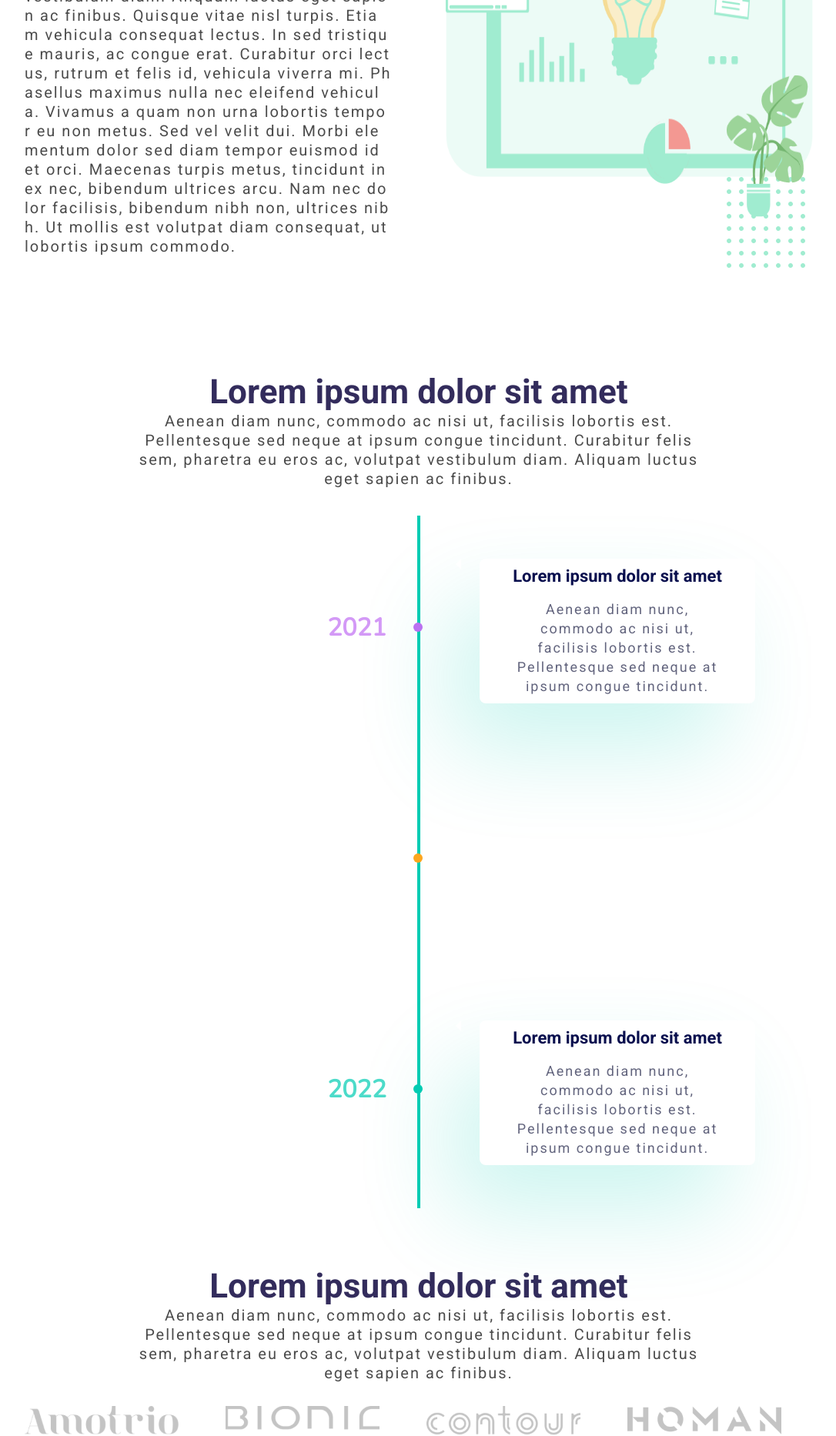
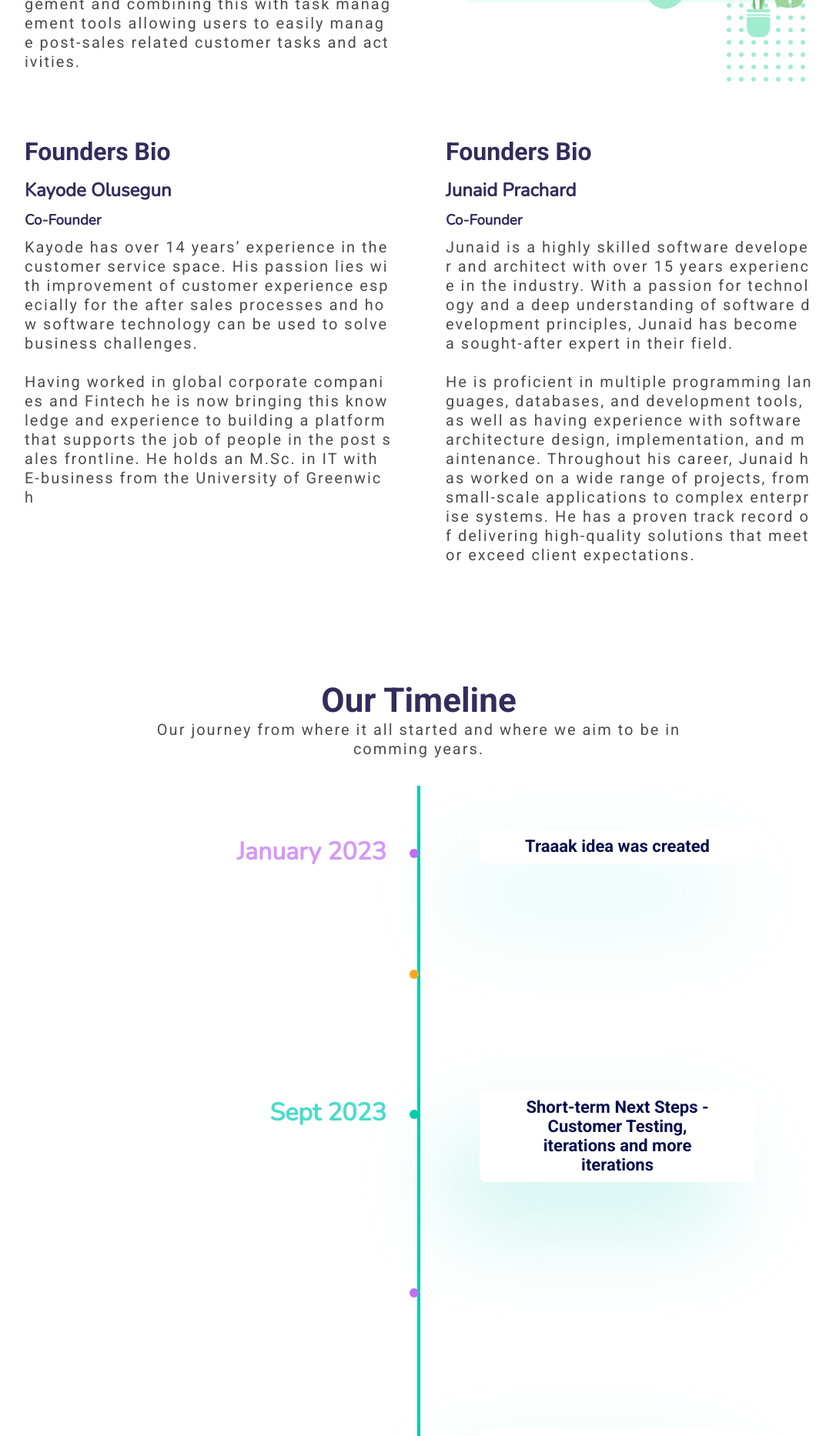
Before and after one commit to junaidp/taasklanding, a React (Create React App) app: page /about in a window 1280 px wide. Shown: the part 880-2746 px from the top of the page at 77% size, without its empty margins (96-1182 px from the left). Built offline with nearby package versions, Linux system fonts and the light colour scheme; a web font is replaced by a local one.

Commit message:
Video Added, Content Updated, Contact Form Setup.

```diff
--- a/package.json
+++ b/package.json
@@ -2,9 +2,9 @@
   "name": "my-app",
   "version": "0.1.0",
   "private": true,
-    "engines": {
+  "engines": {
     "node": "18.15.0",
-    "npm":"9.5.0"
+    "npm": "9.5.0"
   },
   "dependencies": {
     "@emotion/react": "^11.11.1",
@@ -14,6 +14,7 @@
     "@testing-library/jest-dom": "^5.17.0",
     "@testing-library/react": "^13.4.0",
     "@testing-library/user-event": "^13.5.0",
+    "emailjs-com": "^3.2.0",
     "react": "^18.2.0",
     "react-dom": "^18.2.0",
     "react-icons": "^4.10.1",
--- a/src/components/AboutComponents/AboutContent.css
+++ b/src/components/AboutComponents/AboutContent.css
@@ -7,7 +7,22 @@
   gap: 70px;
   padding: 150px 0px;
 }
+.foundersBio{
+  text-align: center;
+}
 .aboutContent h1 {
+  margin-top: 15px;
+  margin-bottom: 15px;
+  color: #332c5c;
+  font-family: "Nunito", sans-serif;
+}
+.aboutContent h2 {
+  margin-bottom: 10px;
+  color: #332c5c;
+  font-family: "Nunito", sans-serif;
+}
+.aboutContent h3 {
+  margin-bottom: 10px;
   color: #332c5c;
   font-family: "Nunito", sans-serif;
 }
--- a/src/components/AboutComponents/AboutContent.jsx
+++ b/src/components/AboutComponents/AboutContent.jsx
@@ -11,18 +11,16 @@ const AboutContent = () => {
       <div className="aboutContent">
         <h1>About Traaak</h1>
         <p>
-          Lorem ipsum dolor sit amet, consectetur adipiscing elit. Aenean diam
-          nunc, commodo ac nisi ut, facilisis lobortis est. Pellentesque sed
-          neque at ipsum congue tincidunt. Curabitur felis sem, pharetra eu eros
-          ac, volutpat vestibulum diam. Aliquam luctus eget sapien ac finibus.
-          Quisque vitae nisl turpis. Etiam vehicula consequat lectus. In sed
-          tristique mauris, ac congue erat. Curabitur orci lectus, rutrum et
-          felis id, vehicula viverra mi. Phasellus maximus nulla nec eleifend
-          vehicula. Vivamus a quam non urna lobortis tempor eu non metus. Sed
-          vel velit dui. Morbi elementum dolor sed diam tempor euismod id et
-          orci. Maecenas turpis metus, tincidunt in ex nec, bibendum ultrices
-          arcu. Nam nec dolor facilisis, bibendum nibh non, ultrices nibh. Ut
-          mollis est volutpat diam consequat, ut lobortis ipsum commodo.
+        Traaak was created by individuals who are passionate about technology
+        and improvement of  customer experience and the idea was born because
+        of challenges of using existing platforms to manage tasks related to the
+        post sales customer lifecycle. <br></br>
+        <br></br>
+        Our aim is to simplify the process of managing the activities related to a
+        post sales customer portfolio by bringing together the basic aspects of a
+        Customer Relationship Management and combining this with task
+        management tools allowing users to easily manage post-sales related
+        customer tasks and activities.
         </p>
       </div>
       <div className="aboutImageWrapper">
@@ -31,6 +29,40 @@ const AboutContent = () => {
         <img src={vBar} className="aboutVBar" />
         <img src={hBar} className="aboutHbar" />
       </div>
+      <div className="aboutContent">
+        <strong><h1>Founders Bio</h1></strong>
+        <h2>Kayode Olusegun</h2>
+        <h3>Co-Founder</h3>
+        <p>
+        Kayode has over 14 years’ experience in the customer service space. His
+        passion lies with improvement of customer experience especially for the
+        after sales processes and how software technology can be used to solve
+        business challenges. <br></br>
+        <br></br>
+        Having worked in global corporate companies and Fintech he is now
+        bringing this knowledge and experience to building a platform that
+        supports the job of people in the post sales frontline. He holds an M.Sc. in
+        IT with E-business from the University of Greenwich
+        </p>
+      </div>
+      <div className="aboutContent">
+        <strong><h1>Founders Bio</h1></strong>
+        <h2>Junaid Prachard</h2>
+        <h3>Co-Founder</h3>
+        <p>
+        Junaid is a highly skilled software developer and architect with over 15
+        years experience in the industry. With a passion for technology and a deep
+        understanding of software development principles, Junaid has become a
+         sought-after expert in their field. <br></br>
+        <br></br>
+        He is proficient in multiple programming languages, databases, and development
+        tools, as well as having experience with software architecture design,
+        implementation, and maintenance. Throughout his career, Junaid has worked on a
+        wide range of projects, from small-scale applications to complex
+        enterprise systems. He has a proven track record of delivering high-quality
+        solutions that meet or exceed client expectations.
+        </p>
+      </div>
     </div>
   );
 };
--- a/src/components/AboutComponents/Companies.css
+++ b/src/components/AboutComponents/Companies.css
@@ -1,4 +1,5 @@
 .companyMain h1 {
+  visibility: hidden;
   color: #332c5c;
   font-family: 700;
   font-family: "Nunito", sans-serif;
@@ -7,11 +8,13 @@
 }
 
 .companyMain{
+  visibility: hidden;
   padding: 40px 0px;
 }
 
 .companyMain p {
   color: #4c4c4c;
+  visibility: hidden;
   font-size: 20px;
   font-weight: 400;
   font-family: "Nunito", sans-serif;
--- a/src/components/AboutComponents/TimeLine.css
+++ b/src/components/AboutComponents/TimeLine.css
@@ -1,4 +1,5 @@
 .timeLineMain h1 {
+
   color: #332c5c;
   font-family: 700;
   font-family: "Nunito", sans-serif;
@@ -7,6 +8,7 @@
 }
 
 .timeLineMain p {
+
   color: #4c4c4c;
   font-size: 20px;
   font-weight: 400;
@@ -18,12 +20,14 @@
 }
 
 .timeline {
+
   width: 80%;
   margin-left: 50%;
   transform: translateX(-50%);
   padding: 35px 0px;
 }
 .date1 {
+
   color: #c06ef3;
   font-size: 70px;
   font-weight: 700;
@@ -33,11 +37,13 @@
 }
 
 .icon1 {
+
   width: 30px;
   height: 10px;
   background-color: #c06ef3;
 }
 .date2 {
+
   color: #fca61f;
   font-size: 70px;
   font-weight: 700;
@@ -47,12 +53,14 @@
 }
 
 .icon2 {
+
   width: 30px;
   height: 10px;
   background-color: #fca61f;
 }
 
 .date3 {
+
   color: #00ccb3;
   font-size: 70px;
   font-weight: 700;
@@ -62,12 +70,14 @@
 }
 
 .icon3 {
+
   width: 30px;
   height: 10px;
   background-color: #00ccb3;
 }
 
 .timelineWrapper {
+
   background: #ffffff;
   box-shadow: -40px 60px 120px rgba(0, 204, 179, 0.2);
   border-radius: 8px;
@@ -75,6 +85,7 @@
 }
 
 .timelineWrapper h1 {
+
   color: #090f4e;
   font-size: 22px;
   font-weight: 700;
@@ -82,6 +93,7 @@
   /* word-break: break-all; */
 }
 .timelineWrapper p {
+
   color: #63657e;
   font-size: 18px;
   font-weight: 600;
@@ -94,11 +106,12 @@
 .vertical-timeline--two-columns
   .vertical-timeline-element-content
   .vertical-timeline-element-date {
+
   position: absolute;
   width: 102%;
   left: 124%;
   /* top: -39px; */
-  top: 66px;
+  /* top: 30px; */
   font-size: 16px;
   /* font-size: 3rem; */
   font-size: 2rem;
@@ -107,17 +120,19 @@
 
 /* The Icon Styles */
 .vertical-timeline--two-columns .vertical-timeline-element-icon {
+
   width: 12px;
   height: 12px;
-  left: 52.5%;
+  left: 52%;
   margin-left: -30px;
   /* top: 22px; */
-  top: 107px;
+  top: 50px;
   box-shadow: 0px 0px;
 }
 
 /* Removing the box shadow */
 .vertical-timeline-element-content {
+
   box-shadow: 0px 0px 0px 0px;
 }
 
@@ -125,6 +140,7 @@
   .vertical-timeline--two-columns
     .vertical-timeline-element-content
     .vertical-timeline-element-date {
+
     /* position: absolute; */
     width: 102%;
     /* left: 124%; */
--- a/src/components/AboutComponents/TimeLine.jsx
+++ b/src/components/AboutComponents/TimeLine.jsx
@@ -9,12 +9,9 @@ import "./TimeLine.css";
 const TimeLine = () => {
   return (
     <div className="timeLineMain">
-      <h1>Lorem ipsum dolor sit amet</h1>
+      <h1>Our Timeline</h1>
       <p>
-        Aenean diam nunc, commodo ac nisi ut, facilisis lobortis est.
-        Pellentesque sed neque at ipsum congue tincidunt. Curabitur felis sem,
-        pharetra eu eros ac, volutpat vestibulum diam. Aliquam luctus eget
-        sapien ac finibus.
+        Our journey from where it all started and where we aim to be in comming years.
       </p>
 
       <div className="timeline">
@@ -25,49 +22,61 @@ const TimeLine = () => {
         >
           <VerticalTimelineElement
             className="vertical-timeline-element--work costum-line costum-line"
-            date="2021"
+            date="January 2023"
             dateClassName="date1"
             iconClassName="icon1"
             position="right"
           >
             <div className="timelineWrapper">
-              <h1>Lorem ipsum dolor sit amet</h1>
-              <p>
-                Aenean diam nunc, commodo ac nisi ut, facilisis lobortis est.
-                Pellentesque sed neque at ipsum congue tincidunt.
-              </p>
+              <h1>Traaak idea was created</h1>
             </div>
           </VerticalTimelineElement>
           <VerticalTimelineElement
             className="vertical-timeline-element--work"
-            date="2022"
+            date="August 2023"
             // iconStyle={{ background: "#C06EF3", color: "#C06EF3" }}
             position="left"
             dateClassName="date2"
             iconClassName="icon2"
           >
             <div className="timelineWrapper">
-              <h1>Lorem ipsum dolor sit amet</h1>
-              <p>
-                Aenean diam nunc, commodo ac nisi ut, facilisis lobortis est.
-                Pellentesque sed neque at ipsum congue tincidunt.
-              </p>
+              <h1>Minimum Viable Product (MVP) produced</h1>
             </div>
           </VerticalTimelineElement>
           <VerticalTimelineElement
             className="vertical-timeline-element--work"
-            date="2022"
+            date="Sept 2023"
             // iconStyle={{ background: "rgb(33, 150, 243)", color: "#fff" }}
             position="right"
             dateClassName="date3"
             iconClassName="icon3"
           >
             <div className="timelineWrapper">
-              <h1>Lorem ipsum dolor sit amet</h1>
-              <p>
-                Aenean diam nunc, commodo ac nisi ut, facilisis lobortis est.
-                Pellentesque sed neque at ipsum congue tincidunt.
-              </p>
+              <h1>Short-term Next Steps - Customer Testing, iterations and more iterations</h1>
+            </div>
+          </VerticalTimelineElement>
+          <VerticalTimelineElement
+            className="vertical-timeline-element--work"
+            date="February 2024"
+            // iconStyle={{ background: "rgb(33, 150, 243)", color: "#fff" }}
+            position="left"
+            dateClassName="date1"
+            iconClassName="icon1"
+          >
+            <div className="timelineWrapper">
+              <h1>Medium-term next steps- soft launch with early adopting customers</h1>
+            </div>
+          </VerticalTimelineElement>
+          <VerticalTimelineElement
+            className="vertical-timeline-element--work"
+            date="July 2024"
+            // iconStyle={{ background: "rgb(33, 150, 243)", color: "#fff" }}
+            position="right"
+            dateClassName="date2"
+            iconClassName="icon2"
+          >
+            <div className="timelineWrapper">
+              <h1>Long-term next steps - full launch and scaling</h1>
             </div>
           </VerticalTimelineElement>
         </VerticalTimeline>
--- a/src/components/AboutComponents/index.js
+++ b/src/components/AboutComponents/index.js
@@ -1,6 +1,6 @@
 import AboutContent from "./AboutContent";
-import AboutNumbers from "./AboutNumbers";
+// import AboutNumbers from "./AboutNumbers";
 import TimeLine from "./TimeLine";
 import Companies from "./Componies";
 
-export { AboutNumbers, AboutContent, TimeLine, Companies };
+export { TimeLine, AboutContent, Companies };
--- a/src/components/HomeComponents/ContactForm.jsx
+++ b/src/components/HomeComponents/ContactForm.jsx
@@ -1,14 +1,31 @@
-import * as React from "react";
+import React, { useState } from "react";
 import Dialog from "@mui/material/Dialog";
-import { useSelector ,useDispatch} from "react-redux";
-import {closeContactForm}  from "../../features/appSlice"
+import { useSelector, useDispatch } from "react-redux";
+import { closeContactForm } from "../../features/appSlice";
+import emailjs from "emailjs-com"; // Import EmailJS
 
 export default function Contact() {
-  let dispatch=useDispatch()
-  let {contactForm}=useSelector((state)=>state.store)
+  const dispatch = useDispatch();
+  const { contactForm } = useSelector((state) => state.store);
 
   const handleClose = () => {
-    dispatch(closeContactForm())
+    dispatch(closeContactForm());
+  };
+
+  const sendEmail = (e) => {
+    e.preventDefault();
+
+    emailjs
+      .sendForm("service_rbsuhse", "template_m38uyjv", e.target, "nLSPfTxHc9lqKP_hy")
+      .then(
+        (result) => {
+          console.log("Email sent successfully:", result.text);
+          handleClose(); // Close the dialog after a successful email submission
+        },
+        (error) => {
+          console.error("Email sending failed:", error.text);
+        }
+      );
   };
 
   return (
@@ -24,30 +41,51 @@ export default function Contact() {
           <h1 id="alert-dialog-title" className="dialogBoxHeader">
             Contact Us
           </h1>
+          <form onSubmit={sendEmail}>
             <div className="dialogBoxTextFieldsGrid">
               <div className="dialogBoxTextField">
                 <p>First Name</p>
-              <input placeholder="John" className="dialogBoxInput" />
+                <input
+                  type="text"
+                  name="firstName"
+                  placeholder="John"
+                  className="dialogBoxInput"
+                />
               </div>
               <div className="dialogBoxTextField">
                 <p>Last Name</p>
-              <input placeholder="Doe" className="dialogBoxInput" />
+                <input
+                  type="text"
+                  name="lastName"
+                  placeholder="Doe"
+                  className="dialogBoxInput"
+                />
               </div>
               <div className="dialogBoxTextField">
                 <p>Email</p>
                 <input
+                  type="email"
+                  name="email"
                   placeholder="johndoe@gmail.com"
                   className="dialogBoxInput"
                 />
               </div>
               <div className="dialogBoxTextField">
                 <p>Number</p>
-              <input placeholder="123 456 7890" className="dialogBoxInput" />
+                <input
+                  type="text"
+                  name="number"
+                  placeholder="123 456 7890"
+                  className="dialogBoxInput"
+                />
               </div>
             </div>
             <div className="contactBtn">
-            <button className="homeBtnCommon">Submit</button>
+              <button type="submit" className="homeBtnCommon">
+                Submit
+              </button>
             </div>
+          </form>
         </div>
       </Dialog>
     </div>
--- a/src/components/HomeComponents/Problem.jsx
+++ b/src/components/HomeComponents/Problem.jsx
@@ -5,6 +5,7 @@ import group from "../../assets/Group.png";
 import HBar from "../../assets/horizontalBar.png";
 import VBar from "../../assets/verticalBar.png";
 import line from "../../assets/problemLine.png";
+import video from "../../assets/demo_video.mp4"
 
 const Problem = () => {
   return (
@@ -18,7 +19,11 @@ const Problem = () => {
           <img src={VBar} className="vBar" />
         </div>
 
+
         <div className="problemContent">
+        <div>
+        <video src={video} width="600" height="300" controls />
+        </div>
           <h1>The Problem</h1>
           <p>
             Most customer portfolio managers rely on multiple propriety
--- a/src/components/PricingComponents/PricingBody.jsx
+++ b/src/components/PricingComponents/PricingBody.jsx
@@ -9,16 +9,17 @@ const PricingBody = () => {
     <div className="pricingMain">
       <div className="pricingContent">
         <h1 className="PriHeadMain">
-          Morbi tempor sit amet tellus nec iaculis.
+          Manage your customer portfolio tasks more efficiently!
         </h1>
         <p className="preHeadPara">
-          Nam ut consequat elit. Ut feugiat ex sit amet viverra lobortis. Donec
-          arcu dolor, bibendum non massa in, fermentum mollis libero.
+          Our pricing aims to cater for relevant businesses at various stages and
+          sizes and however if you are uncertain about which package works best
+          for your company then you can try for a limited period, for free.
         </p>
         <div className="pricingBiling">
           <p>Bill Monthly</p>
           <img src={swit} />
-          <p>Bill Anually</p>
+          <p>Bill Annually (Annual with 10% discount)</p>
         </div>
       </div>
       <div className="pricingCards">
--- a/src/components/PricingComponents/data.js
+++ b/src/components/PricingComponents/data.js
@@ -1,45 +1,45 @@
 const Pricing = [
   {
-    head: "Base",
-    para: "Free start for your project on our platform.",
-    amount: "$0",
-    time: "Per User / Per Year",
+    head: "Basic",
+    para: "Manage your customer tasks in a structured manner.",
+    amount: "Free for 6 months",
+    time: "(then $50 p/m) and $540 if annual is selected.",
     content: [
-      "Access to editing all blocks",
-      "Editing blocks together",
-      "Access to all premium icons",
-      "A dedicated domain",
-      "Ability to integrate with CMS",
+      "Up to 50 customer portfolio size",
+      "Up to 3 users",
+      "Basic task and project features",
+      "Up to 500 GB data limit",
+      "Avaiable Support",
     ],
     dark: false,
     btn: "Try for Free",
   },
   {
-    head: "Standard",
-    para: "For a small company that wants to show what it's worth.",
-    amount: "$300",
-    time: "Per User / Per Year",
+    head: "Advanced",
+    para: "Enhance your customer task productivity with all tools in one place.",
+    amount: "$120 p/m and $1296 if annual is selected",
     content: [
-      "Access to editing all blocks",
-      "Editing blocks together",
-      "Access to all premium icons",
-      "A dedicated domain",
-      "Ability to integrate with CMS",
+      "Up to 250 customer portfolio size",
+      "Up to 5 users",
+      "Advanced task and project features",
+      "Up to 1TB data limit",
+      "Integrate up to 5 Applications",
+      "Avaiable Support",
     ],
     dark: true,
     btn: "Start 14 Days Free Trial",
   },
   {
-    head: "Unlimited",
-    para: "For a large company that wants to achieve maximum returns",
-    amount: "$600",
-    time: "Per User / Per Year",
+    head: "Professional",
+    para: "Maximise productivity for high volume customer portfolio tasks and projects.",
+    amount: "$250 p/m and $2700 if annual is selected.",
     content: [
-      "Access to editing all blocks",
-      "Editing blocks together",
-      "Access to all premium icons",
-      "A dedicated domain",
-      "Ability to integrate with CMS",
+      "Up to 500 customer portfolio size",
+      "Up to 25 Users",
+      "Full tasks and Project features",
+      "Up to 4TB data limit",
+      "Integrate Up to 15 Applications",
+      "Dedicated Support Team",
     ],
     dark: false,
     btn: "Start 14 Days Free Trial",
--- a/src/pages/About.jsx
+++ b/src/pages/About.jsx
@@ -1,12 +1,12 @@
 import React from "react";
 import Navbar from "../components/CommonComponents/Navbar";
 import {
-  AboutNumbers,
+  // AboutNumbers,
   AboutContent,
   TimeLine,
-  Companies,
+  // Companies,
 } from "../components/AboutComponents/index";
-import Numbers from "../components/ProductComponents/ProductNumbers";
+// import Numbers from "../components/ProductComponents/ProductNumbers";
 import Footer from "../components/CommonComponents/Footer";
 import "./index.css"
 
@@ -14,10 +14,10 @@ const About = () => {
   return (
     <div  className="pagesWrapper">
       <Navbar text="About Us" />
-      <Numbers />
+      {/* <Numbers /> */}
       <AboutContent />
       <TimeLine />
-      <Companies />
+      {/* <Companies /> */}
       <Footer />
     </div>
   );
```
Also changed, not shown: 2 other files (tests, documents, lock files or other folders). Lines whose indentation alone changed are shown as unchanged.
